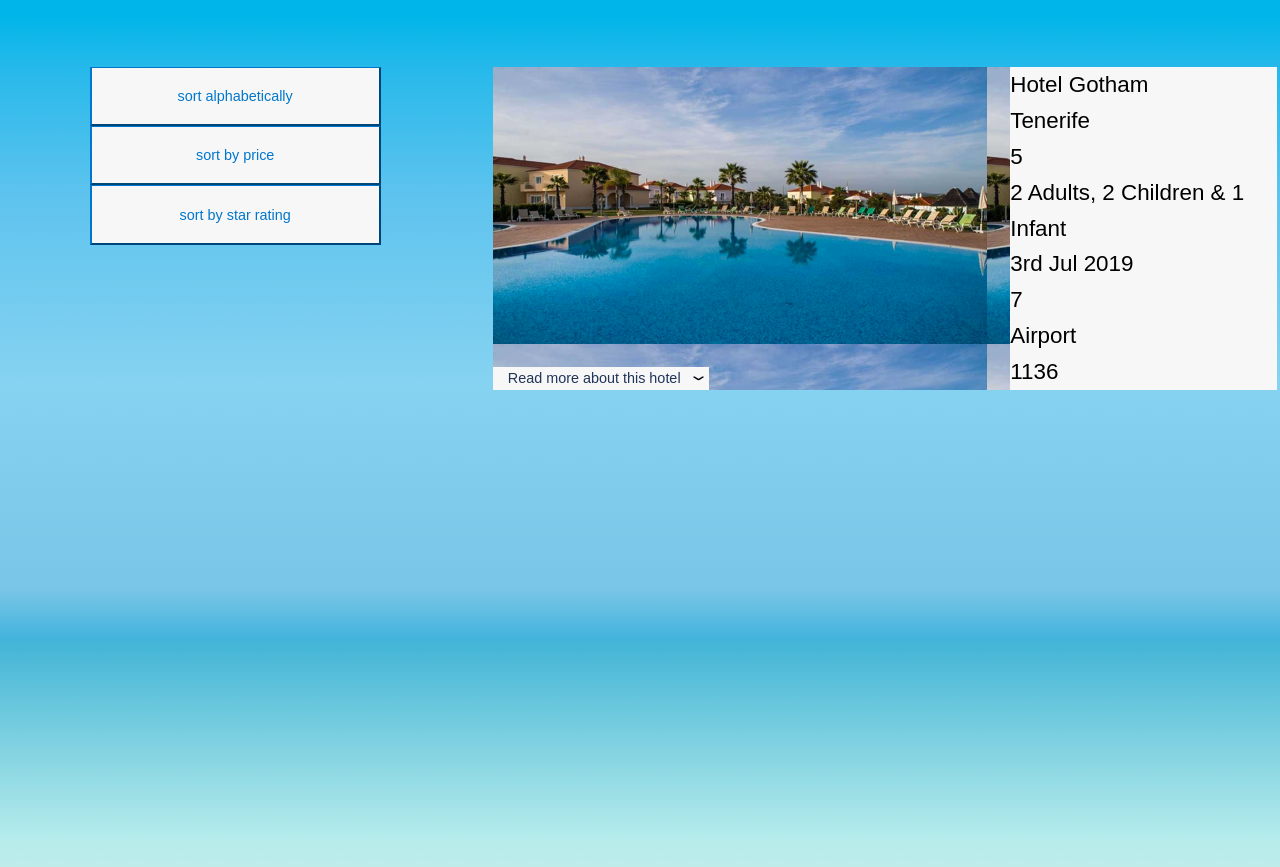
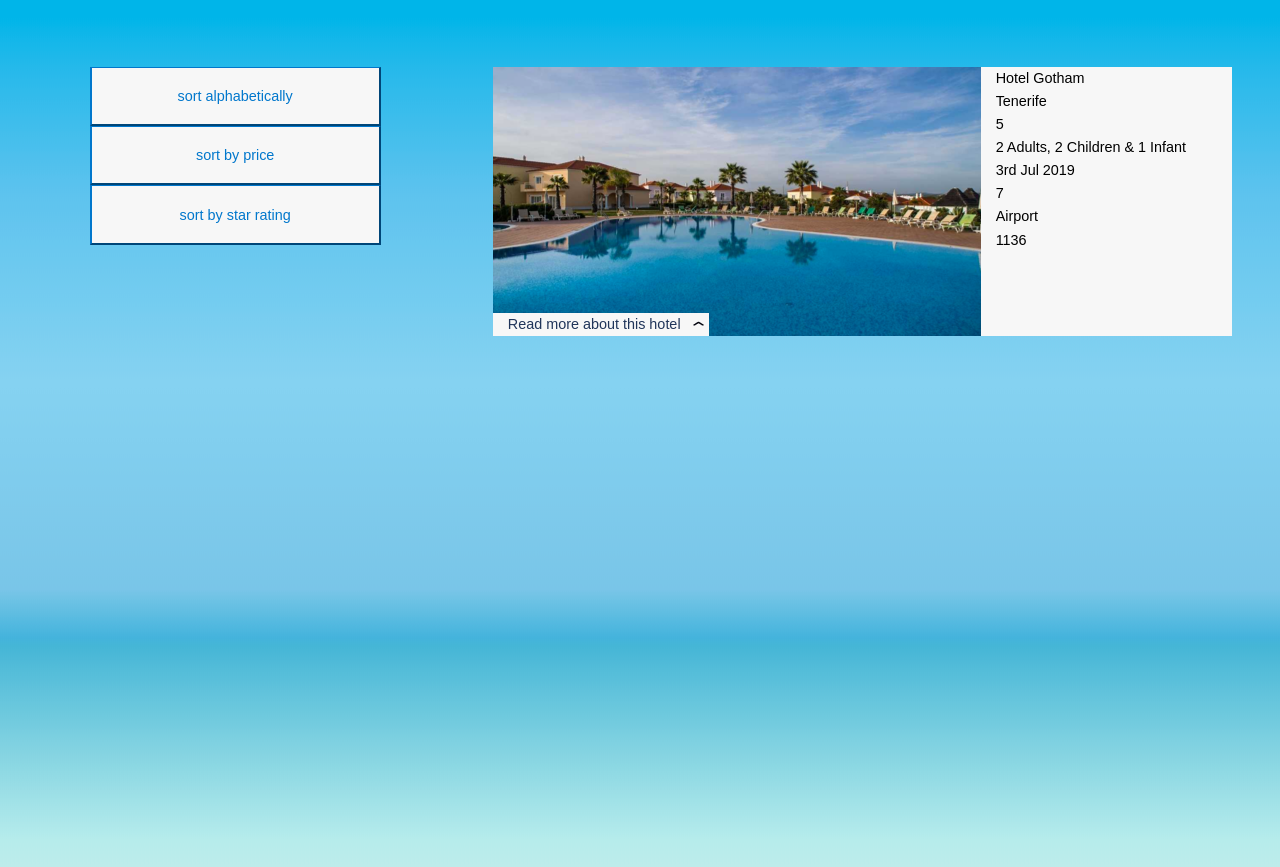
Before and after one commit to SakuraComputing/hotel-ui, a React (Create React App) app: page / in a window 1280 px wide. Built offline with nearby package versions, Linux system fonts and the light colour scheme.

Commit message:
Apply styling to hotel component part 1

```diff
--- a/src/components/Hotel/Hotel.tsx
+++ b/src/components/Hotel/Hotel.tsx
@@ -10,15 +10,16 @@ const Hotel: React.FC<IHotelProps> = ({hotel}) => {
 
     const { name, resort, rating, occupants, date, duration, departure, price, overview } = hotel;
 
-    const  [ isExpanded, setIsExpanded ] = useState(false);
+    const  [ isOverviewOpen, setOverviewOpen ] = useState(false);
 
-    const onClickOverview = () => {setIsExpanded(!isExpanded)};
+    const onClickOverview = () => {setOverviewOpen(!isOverviewOpen)};
 
-    const toggleString = isExpanded ? 'less' : 'more';
+    const toggleString = isOverviewOpen ? 'less' : 'more';
 
     return (
         <React.Fragment>
-            <aside className='hotel-container'>
+            <aside className={isOverviewOpen ? 'hotel-container-expanded' : 'hotel-container'}>
+                <div className={isOverviewOpen ? 'top-container-expanded' : 'top-container-not-expanded'}>
                     <div className='img-container'>
                         <div
                             className='overview-toggle'
@@ -28,8 +29,8 @@ const Hotel: React.FC<IHotelProps> = ({hotel}) => {
                         >
                             <span>{`Read ${toggleString} about this hotel`}</span>
                             <img
-                            src={`/img/chevron-${isExpanded ? 'up' : 'down'}.png`}
-                            alt={isExpanded ? 'overview__open' : 'overview__closed'}
+                                src={`/img/chevron-${isOverviewOpen ? 'down' : 'up'}.png`}
+                                alt={isOverviewOpen ? 'overview__open' : 'overview__closed'}
                                 className='icon'
                             />
                         </div>
@@ -43,7 +44,8 @@ const Hotel: React.FC<IHotelProps> = ({hotel}) => {
                         <div>{departure}</div>
                         <div>{price}</div>
                     </div>
-                {isExpanded && <p>{overview}</p>}
+                </div>
+                {isOverviewOpen && <p className='overview'>{overview}</p>}
             </aside>
         </React.Fragment>
     )
--- a/src/styles/base/_base.scss
+++ b/src/styles/base/_base.scss
@@ -11,6 +11,11 @@ body {
     line-height: 1.6;
 }
 
+p {
+    margin-block-start: 0;
+    margin-block-end: 0;
+}
+
 button {
     cursor: pointer;
 }
--- a/src/styles/components/_hotel.scss
+++ b/src/styles/components/_hotel.scss
@@ -1,8 +1,23 @@
 .hotel-container {
-    min-width: 35em;
-    min-height: 10em;
+    min-width: 33em;
+    height: 12em;
     background-color: $off-white;
     margin-bottom: 3em;
+    display: flex;
+    flex-direction: column;
+}
+
+.hotel-container-expanded {
+    @extend .hotel-container;
+    height: 18.5em;
+}
+
+.top-container-expanded {
+    display: flex;
+    height: 12em;
+}
+
+.top-container-not-expanded {
     display: flex;
 }
 
@@ -10,6 +25,12 @@
     width: 66%;
     background-image: url('../../../assets/hotel-image-1.png');
     position: relative;
+    height: 12em;
+}
+
+.details-container {
+    font-size: $font-size-small;
+    margin-left: 15px;
 }
 
 .overview-toggle {
@@ -22,11 +43,17 @@
 }
 
 .details-container {
-    width: 33%
+    margin-left: 15px
 }
 
 .overview-toggle span {
     margin-left: 15px;
+}
+
+.overview {
+    margin-top: 15px;
+    margin-left: 15px;
+    font-size: $font-size-small;
 }
 
 .icon {
```
Lines whose indentation alone changed are shown as unchanged.
